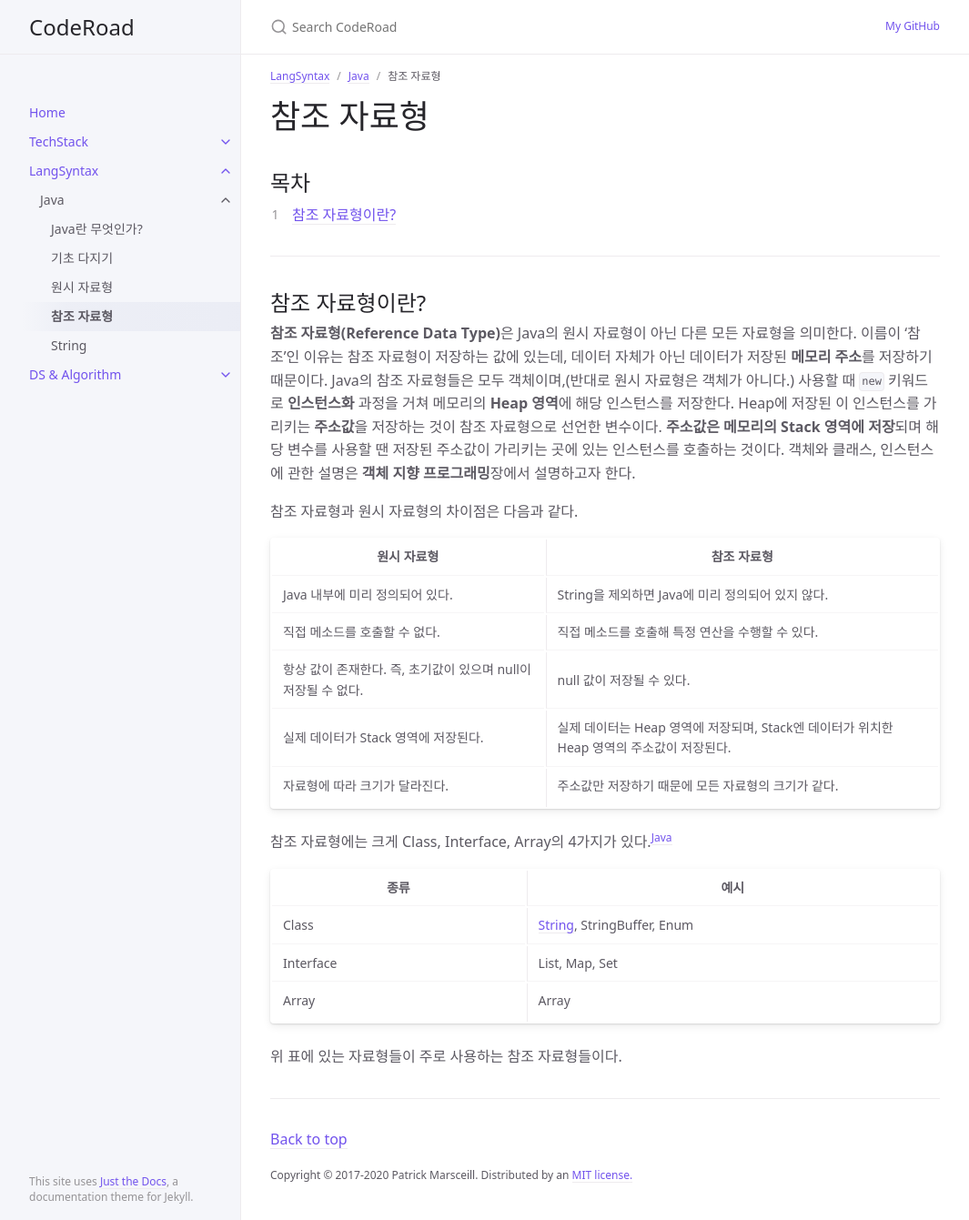
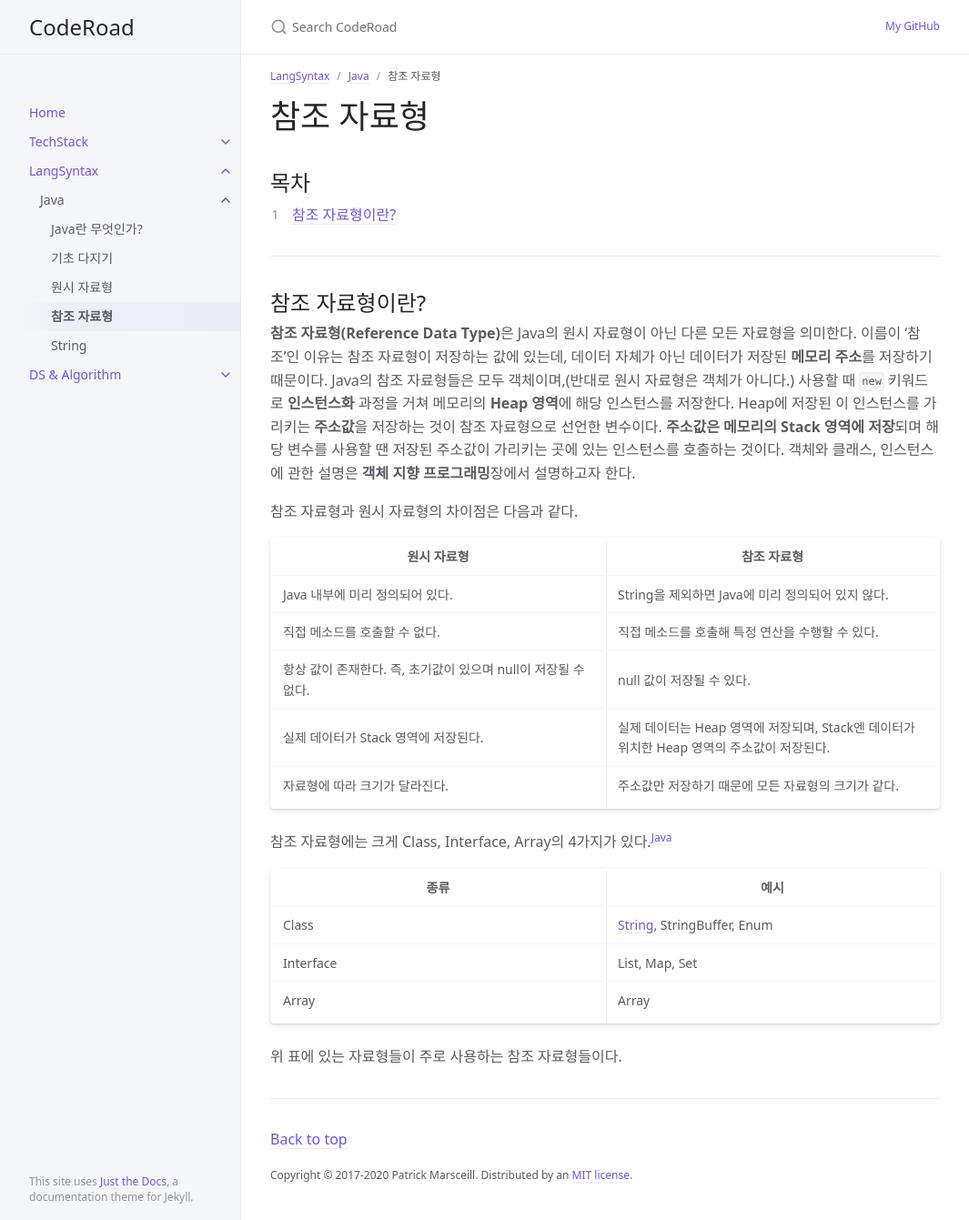
Before and after one commit to hangillee/hangillee.github.io, a Jekyll site: the page built from docs/LangSyntax/Java/04.md, in a window 1280 px wide and 1341 px high. Shown: the whole window at 91% size, without its empty margins (107-1172 px from the left). Built offline with Jekyll 4.4.1, drawn with Linux system fonts in a browser that asks for light colours.

Commit message:
CHORE Edit page

```diff
--- a/docs/LangSyntax/Java/04.md
+++ b/docs/LangSyntax/Java/04.md
@@ -22,7 +22,7 @@ permalink: docs/langsyntax/java/04
 **참조 자료형(Reference Data Type)**은 Java의 원시 자료형이 아닌 다른 모든 자료형을 의미한다. 이름이 '참조'인 이유는 참조 자료형이 저장하는 값에 있는데, 데이터 자체가 아닌 데이터가 저장된 **메모리 주소**를 저장하기 때문이다. Java의 참조 자료형들은 모두 객체이며,(반대로 원시 자료형은 객체가 아니다.) 사용할 때 `new` 키워드로 **인스턴스화** 과정을 거쳐 메모리의 **Heap 영역**에 해당 인스턴스를 저장한다. Heap에 저장된 이 인스턴스를 가리키는 **주소값**을 저장하는 것이 참조 자료형으로 선언한 변수이다. **주소값은 메모리의 Stack 영역에 저장**되며 해당 변수를 사용할 땐 저장된 주소값이 가리키는 곳에 있는 인스턴스를 호출하는 것이다. 객체와 클래스, 인스턴스에 관한 설명은 **객체 지향 프로그래밍**장에서 설명하고자 한다.
 
 참조 자료형과 원시 자료형의 차이점은 다음과 같다.
-<table>
+<table style="table-layout: fixed; width: 100%;">
     <tr>
         <th>원시 자료형</th>
         <th>참조 자료형</th>
@@ -50,7 +50,7 @@ permalink: docs/langsyntax/java/04
 </table>
 
 참조 자료형에는 크게 Class, Interface, Array의 4가지가 있다.<sup>[Java](https://docs.oracle.com/javase/specs/jls/se18/html/jls-4.html "Java Language Specification")</sup>
-<table>
+<table style="table-layout: fixed; width: 100%;">
     <tr>
         <th>종류</th>
         <th>예시</th>
```
